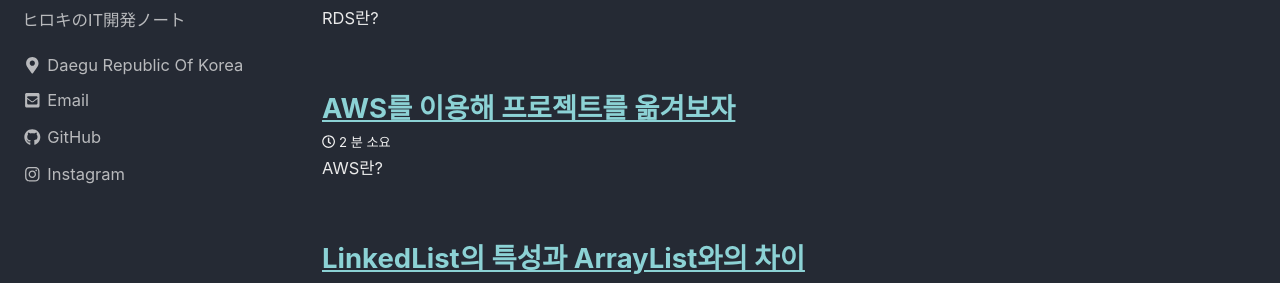
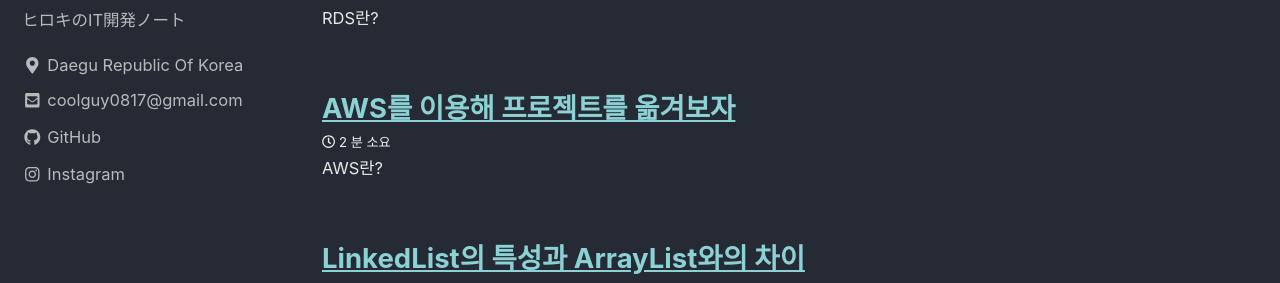
Before and after one commit to hiroki-Yim/hiroki-yim.github.io, a Jekyll site: the page built from index.html, in a window 1280 px wide. Shown: the part 259-542 px from the top of the page. Built offline with Jekyll 4.4.1, drawn with Linux system fonts in a browser that asks for light colours; cached includes are drawn as plain includes; the list of posts is cut into pages by our own code.

Commit message:
style: modifi config File

```diff
--- a/_config.yml
+++ b/_config.yml
@@ -112,7 +112,7 @@ author:
   location: "Daegu Republic Of Korea"
   email:
   links:
-    - label: "Email"
+    - label: "coolguy0817@gmail.com"
       icon: "fas fa-fw fa-envelope-square"
       url: mailto:coolguy0817@gmail.com
     - label: "Website"
```
